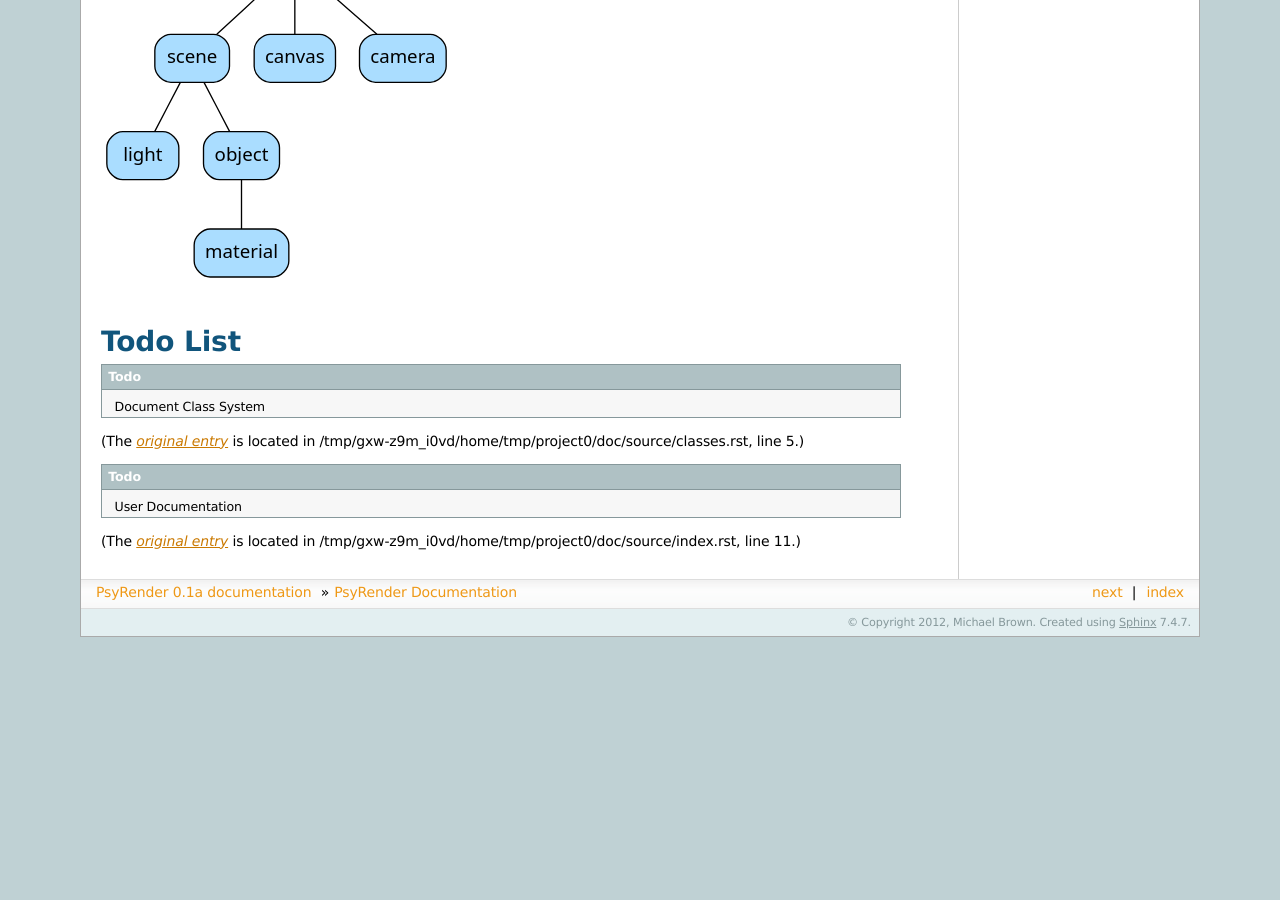
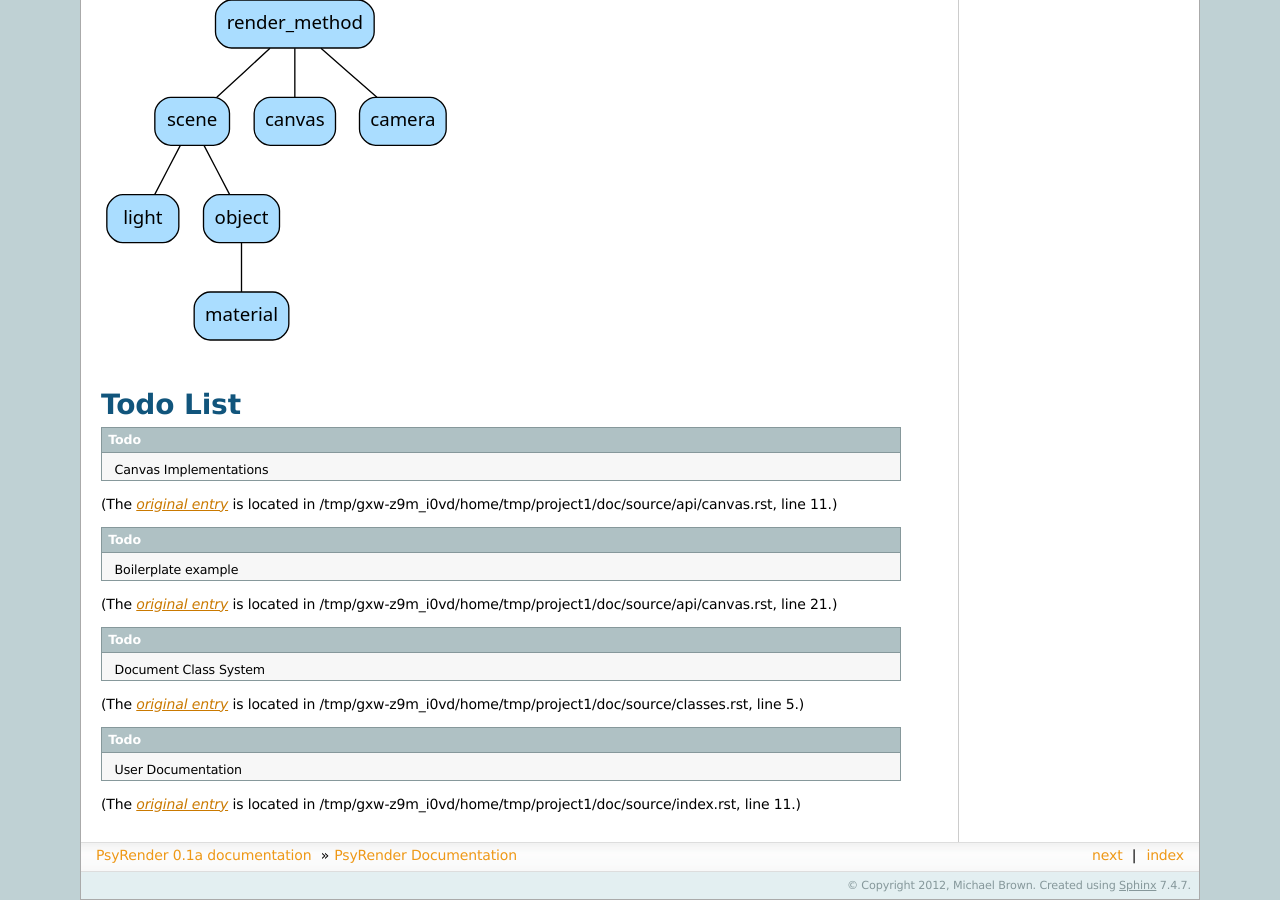
Before and after one commit to mbrown1413/PsyRender, a Sphinx documentation site: the page built from doc/source/index.rst, in a window 1280 px wide and 900 px high, scrolled down 682 px. Built offline with Sphinx 7.4.7, drawn with Linux system fonts in a browser that asks for light colours; before the commit the page ends 1319 px from its top, so only the background shows below that; some of the changed lines change nothing that is shown; some of the changed text lies outside the part shown.

Commit message:
Some canvas documentation

```diff
--- a/doc/source/api/canvas.rst
+++ b/doc/source/api/canvas.rst
@@ -1,5 +1,30 @@
 
-Canvas
+Canvas Interface
 =====================================
 
+A canvas provides a place for the rendered output to go.  Output can be written
+to a file, written in memory, displayed to the user, etc.
+
+Implementations
+---------------
+
+.. todo:: Canvas Implementations
+
+Workflow
+--------
+
+:c:func:`Canvas_start` and :c:func:`Canvas_finish` are called at the beginning
+and end of interacting with the canvas.  :c:func:`Canvas_get_next_row` and
+:c:func:`Canvas_write_row` are called for every row in order from top to bottom
+to provide data to the canvas.
+
+.. todo:: Boilerplate example
+
+The implementation can assume that it is used correctly.  For example there
+don't need to be any checks to make sure :c:func:`Canvas_get_next_row` is
+called before :c:func:`Canvas_start`.
+
+Reference
+---------
+
 .. autocfile:: canvas.h
```
Also changed, not shown: 1 other file.
